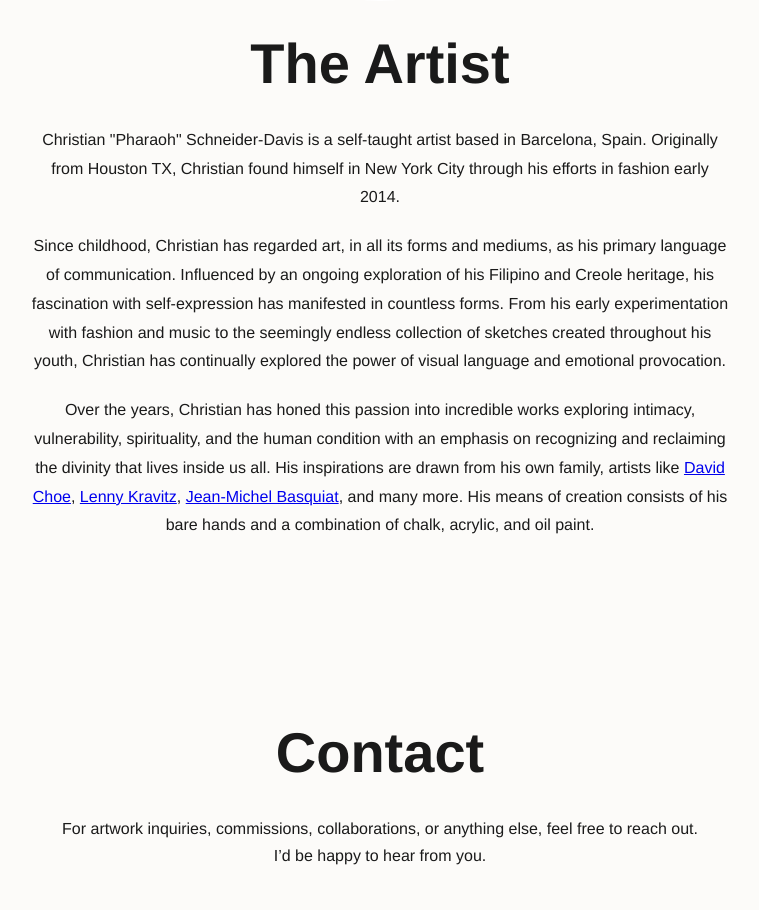
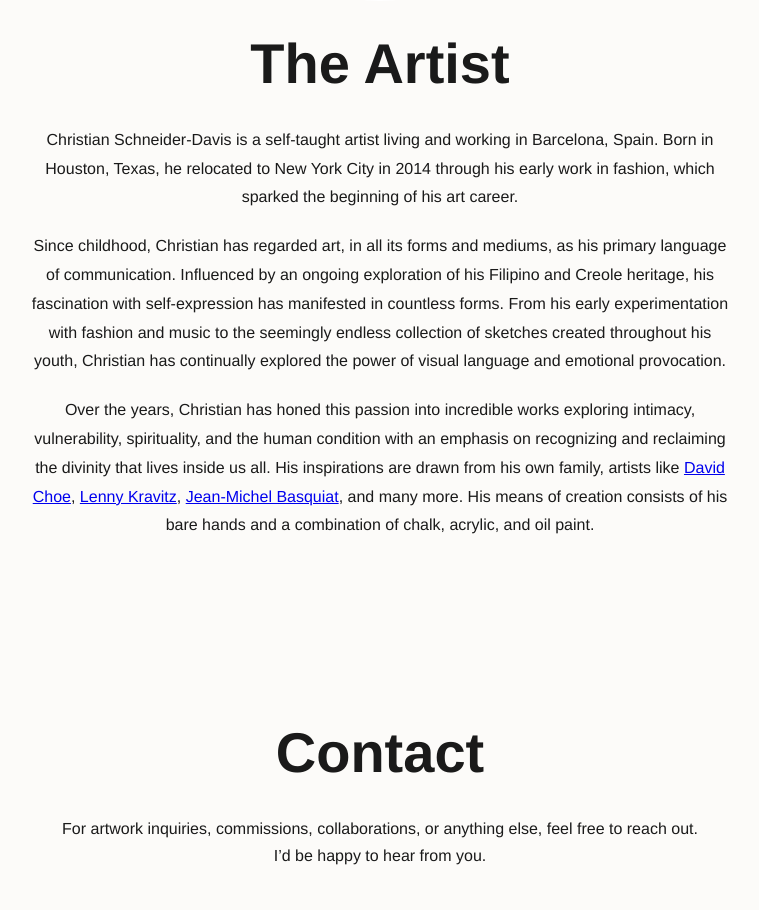
Before and after one commit to Christian-Schneider-Davis/art-portfolio, a React (Vite) app: page / in a window 1280 px wide. Shown: the part 2523-3433 px from the top of the page, without its empty margins (260-1019 px from the left). Built offline with nearby package versions, Linux system fonts and the light colour scheme; the HTML template or start-up script is replaced by a standard one.

Commit message:
Update About Section
Correct grammar errors and better word some sentences

```diff
--- a/src/components/About.jsx
+++ b/src/components/About.jsx
@@ -17,8 +17,8 @@ export default function About() {
         <div className="about-content">
 
           <p>
-            Christian "Pharaoh" Schneider-Davis is a self-taught artist based in Barcelona, Spain. Originally from Houston TX, Christian found himself in New York City through his efforts in fashion early 2014.
-          </p>
+            Christian Schneider-Davis is a self-taught artist living and working in Barcelona, Spain. Born in Houston, Texas, he relocated to New York City in 2014 through his early work in fashion, which sparked the beginning of his art career.
+            </p>
 
           <p>
             Since childhood, Christian has regarded art, in all its forms and mediums, as his primary language of communication. Influenced by an ongoing exploration of his Filipino and Creole heritage, his fascination with self-expression has manifested in countless forms. From his early experimentation with fashion and music to the seemingly endless collection of sketches created throughout his youth, Christian has continually explored the power of visual language and emotional provocation.
```
